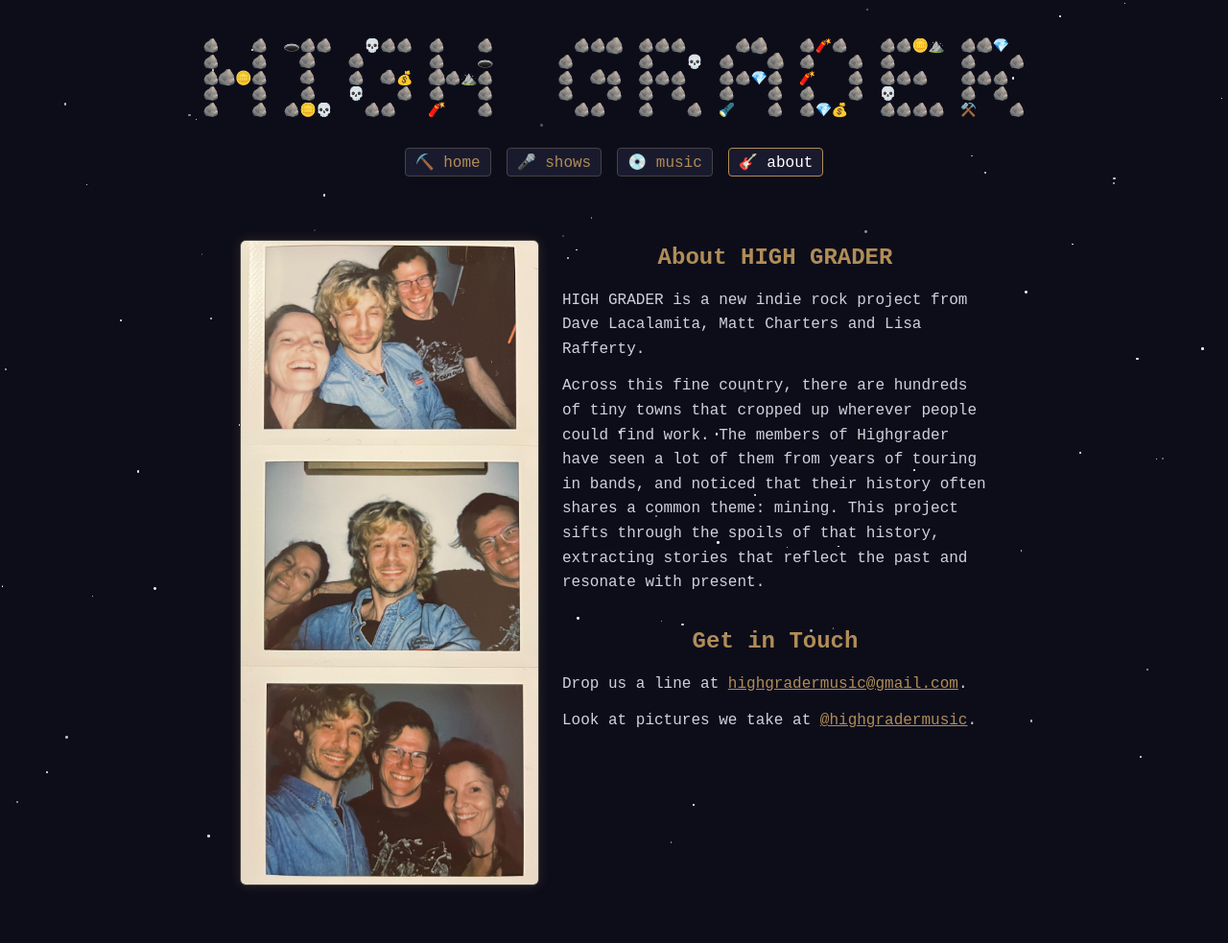
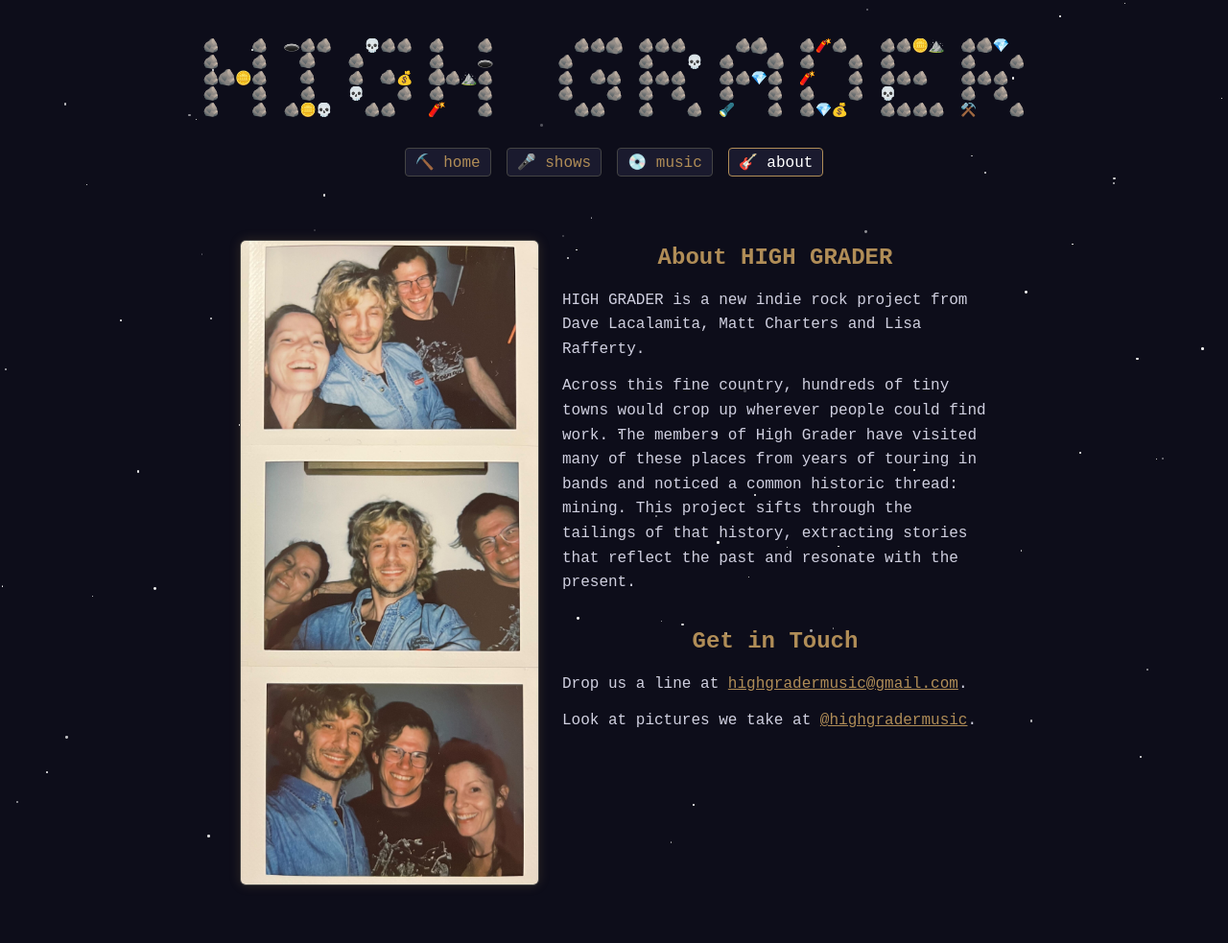
Before and after one commit to mcharters/highgrader, a Jekyll site: the page built from about.md, in a window 1280 px wide. Shown: the whole page at 96% size. Built offline with Jekyll 4.4.1, drawn with Linux system fonts in a browser that asks for light colours.

Commit message:
Update bio

```diff
--- a/about.md
+++ b/about.md
@@ -13,7 +13,7 @@ permalink: /about/
 
 HIGH GRADER is a new indie rock project from Dave Lacalamita, Matt Charters and Lisa Rafferty.
 
-Across this fine country, there are hundreds of tiny towns that cropped up wherever people could find work. The members of Highgrader have seen a lot of them from years of touring in bands, and noticed that their history often shares a common theme: mining. This project sifts through the spoils of that history, extracting stories that reflect the past and resonate with present.
+Across this fine country, hundreds of tiny towns would crop up wherever people could find work. The members of High Grader have visited many of these places from years of touring in bands and noticed a common historic thread: mining. This project sifts through the tailings of that history, extracting stories that reflect the past and resonate with the present.
 
 ## Get in Touch
 
```
